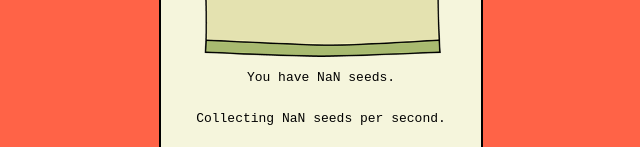
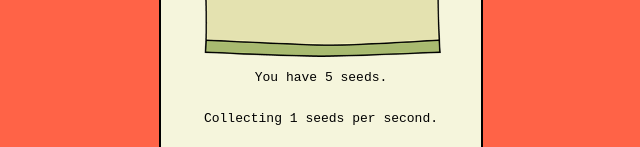
Before and after one commit to sarah6406/react-cookie-clicker, a React (Vite) app: page / in a window 1280 px wide. Shown: the part 298-445 px from the top of the page, without its empty margins (319-959 px from the left). Built offline with nearby package versions, Linux system fonts and the light colour scheme.

Commit message:
local storage removed as error on vercel

```diff
--- a/src/components/Container.jsx
+++ b/src/components/Container.jsx
@@ -3,17 +3,18 @@ import "./container.css";
 import Buttons from "./Buttons.jsx";
 
 export default function Container() {
-  const [seeds, setSeeds] = useState(parseInt(localStorage.getItem("seeds")));
-  const [seedsPerSec, setSeedsPerSec] = useState(
-    parseInt(localStorage.getItem("seedsPerSec"))
+  const [seeds, setSeeds] = useState(0)
+    // parseInt(localStorage.getItem("seeds")) || 0);
+  const [seedsPerSec, setSeedsPerSec] = useState(1
+    // parseInt(localStorage.getItem("seedsPerSec") || 1)
   );
 
   // useEffect dependency to store seeds and seedsPerSec within local storage so values persist even on page refresh...
-  useEffect(() => {
-    localStorage.setItem("seeds", seeds.toString());
-    localStorage.setItem("seedsPerSec", seedsPerSec.toString());
-    console.log(localStorage);
-  }, [seeds, seedsPerSec]);
+  // useEffect(() => {
+  //   localStorage.setItem("seeds", seeds.toString());
+  //   localStorage.setItem("seedsPerSec", seedsPerSec.toString());
+  //   console.log(localStorage);
+  // }, [seeds, seedsPerSec]);
 
   useEffect(() => {
     // a timer to be created when the page loads to increase seeds by seedsPerSec every second
```
